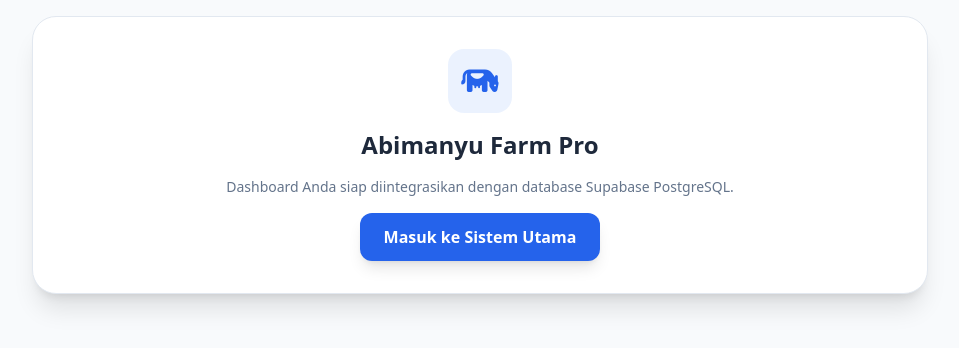
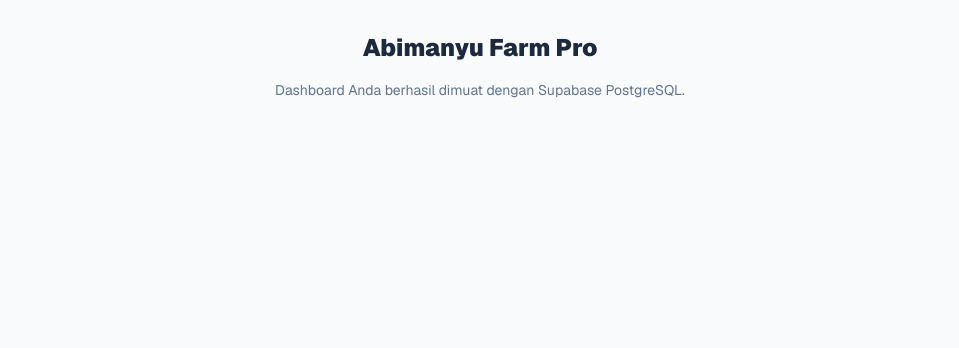
Before and after one commit to reaww30-droid/abimanyu-farm, a Next.js app: page / in a window 1280 px wide. Shown: the top 348 px of the page, without its empty margins (160-1119 px from the left). Built offline with nearby package versions, Linux system fonts and the light colour scheme.

Commit message:
Update clean page.tsx

```diff
--- a/app/page.tsx
+++ b/app/page.tsx
@@ -3,52 +3,10 @@
 export default function Page() {
   return (
     <main className="min-h-screen bg-slate-50 dark:bg-slate-900 text-slate-800 dark:text-slate-100 font-sans">
-      {/* Memuat tampilan HTML lengkap Abimanyu Farm Pro */}
-      <iframe
-        srcDoc={`
-          <!DOCTYPE html>
-          <html lang="id" class="light">
-          <head>
-              <meta charset="UTF-8">
-              <meta name="viewport" content="width=device-width, initial-scale=1.0">
-              <title>Abimanyu Farm - Dashboard Peternakan Sapi & Kambing</title>
-              <script src="https://cdn.tailwindcss.com"></script>
-              <script>
-                  tailwind.config = {
-                      darkMode: 'class',
-                      theme: {
-                          extend: {
-                              colors: {
-                                  brand: {
-                                      50: '#eff6ff', 100: '#dbeafe', 500: '#3b82f6', 600: '#2563eb', 700: '#1d4ed8', 800: '#1e40af', 900: '#1e3a8a',
-                                  }
-                              }
-                          }
-                      }
-                  }
-              </script>
-              <link rel="stylesheet" href="https://cdnjs.cloudflare.com/ajax/libs/font-awesome/6.4.0/css/all.min.css">
-              <script src="https://cdn.jsdelivr.net/npm/chart.js"></script>
-              <script src="https://cdn.jsdelivr.net/npm/jsbarcode@3.11.5/dist/JsBarcode.all.min.js"></script>
-              <script src="https://unpkg.com/html5-qrcode"></script>
-          </head>
-          <body class="bg-slate-50 dark:bg-slate-900 text-slate-800 dark:text-slate-100 font-sans min-h-screen p-4">
-              <div class="max-w-4xl mx-auto bg-white dark:bg-slate-800 p-8 rounded-3xl shadow-xl border border-slate-200 dark:border-slate-700 text-center space-y-4">
-                  <div class="w-16 h-16 bg-brand-500/10 text-brand-600 rounded-2xl flex items-center justify-center mx-auto text-3xl">
-                      <i class="fa-solid fa-cow"></i>
-                  </div>
-                  <h1 class="text-2xl font-black">Abimanyu Farm Pro</h1>
-                  <p class="text-sm text-slate-500">Dashboard Anda siap diintegrasikan dengan database Supabase PostgreSQL.</p>
-                  <a href="/dashboard" class="inline-block bg-brand-600 text-white font-bold px-6 py-3 rounded-xl shadow-lg hover:bg-brand-700 transition">
-                      Masuk ke Sistem Utama
-                  </a>
-              </div>
-          </body>
-          </html>
-        `}
-        className="w-full h-screen border-none"
-        title="Abimanyu Farm Dashboard"
-      />
+      <div className="max-w-4xl mx-auto p-8 text-center space-y-4">
+        <h1 className="text-2xl font-black">Abimanyu Farm Pro</h1>
+        <p className="text-sm text-slate-500">Dashboard Anda berhasil dimuat dengan Supabase PostgreSQL.</p>
+      </div>
     </main>
   );
 }
```
